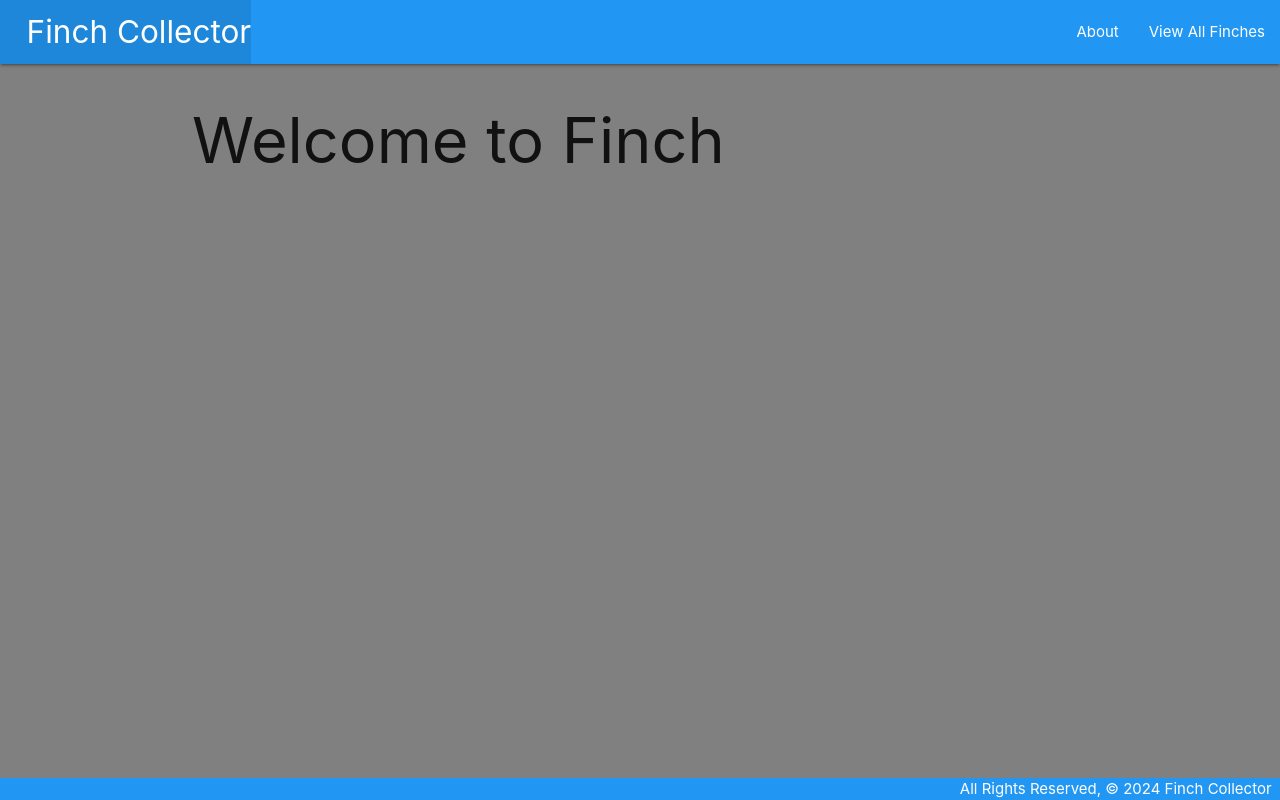
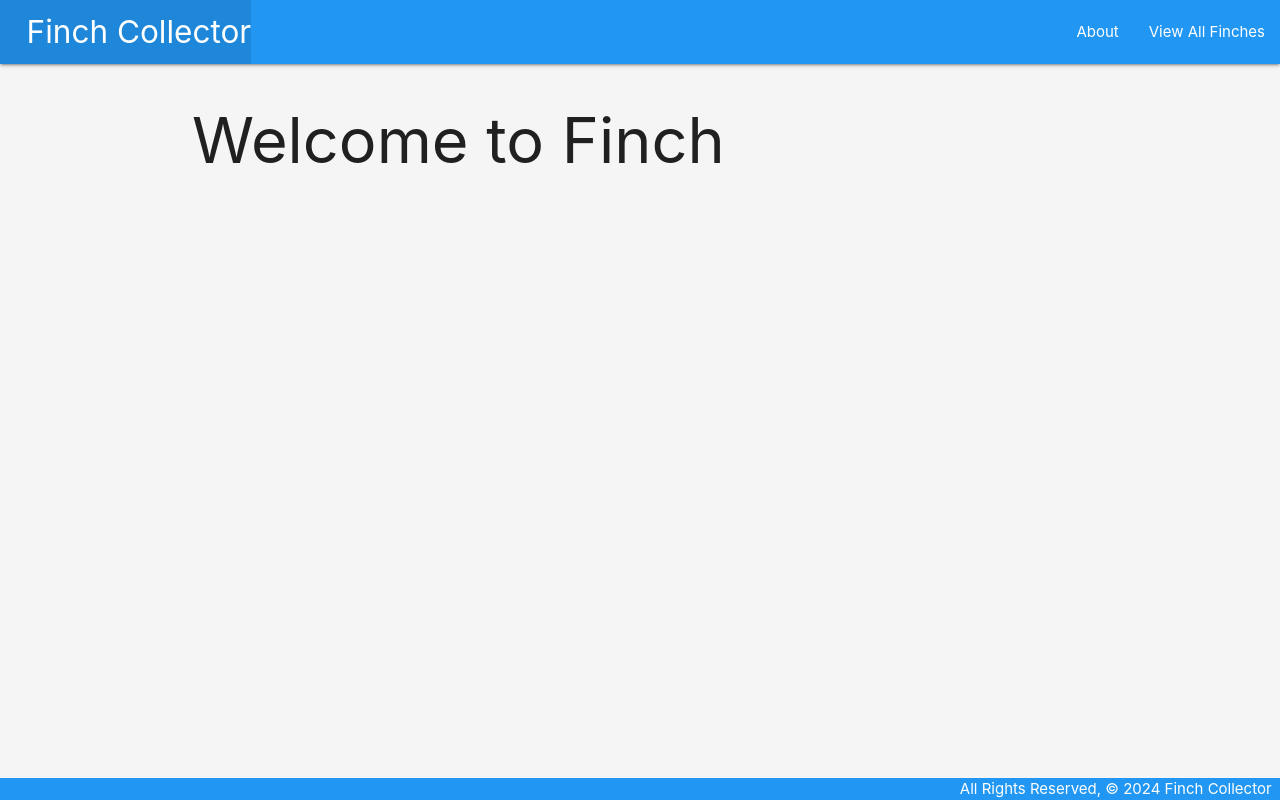
Before and after one commit to fahdm/finch-collector, a Django app: page / in a window 1280 px wide. Run offline with Django 4.2, Linux system fonts and the light colour scheme.

Commit message:
add basic styling for app

```diff
--- a/main_app/static/css/style.css
+++ b/main_app/static/css/style.css
@@ -1,5 +1,5 @@
 body{
-    background-color:grey;
+    background-color:whitesmoke;
     display:flex;
     min-height: 100vh;
     flex-direction: column;
```
